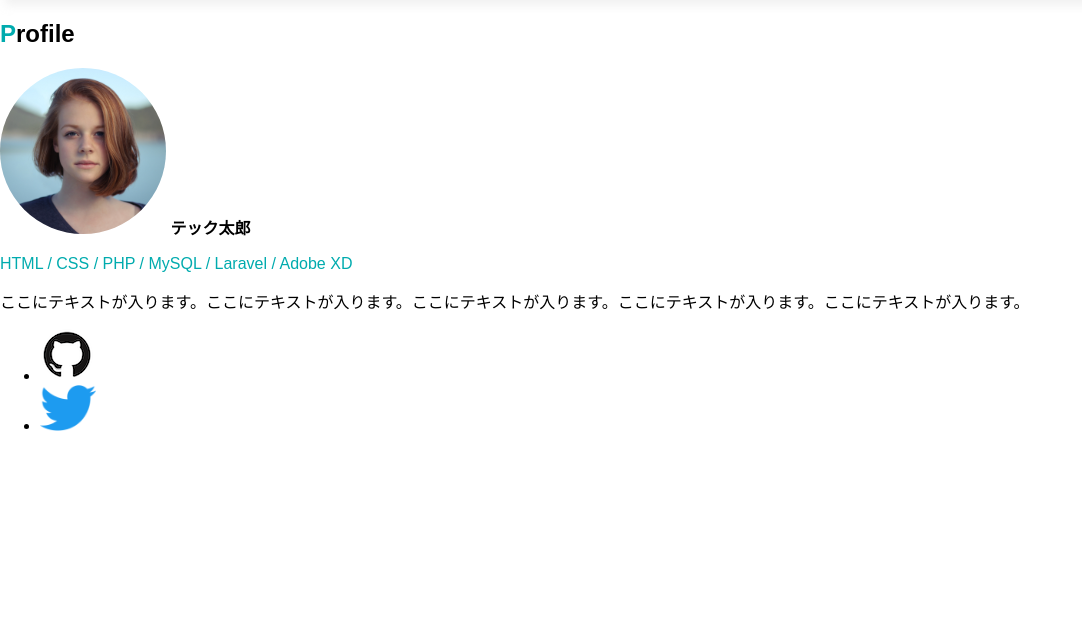
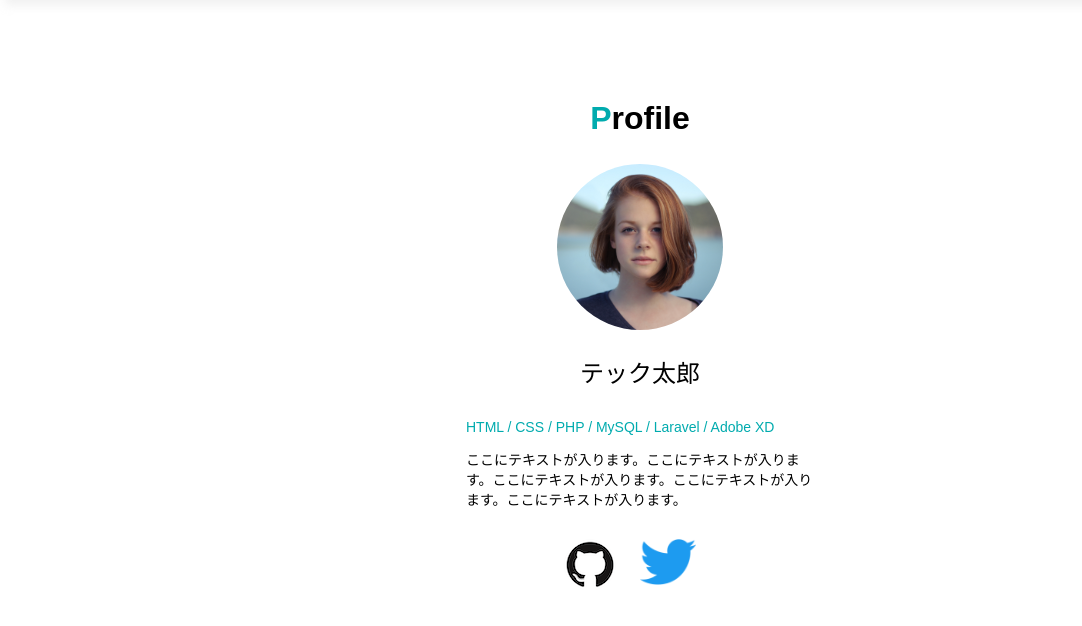
Before and after one commit to natsumikoba/portfolio, a PHP site: page / in a window 1280 px wide. Shown: the part 65-691 px from the top of the page, without its empty margins (0-1082 px from the left). Run offline with PHP 8.4, Linux system fonts and the light colour scheme.

Commit message:
Profileのレイアウト完了

```diff
--- a/style.css
+++ b/style.css
@@ -12,6 +12,10 @@ body {
     color: #00abae;
 }
 
+
+.sub-title {
+    font-size: 32px;
+}
 /* [header]のスタイルシート　*/
 
 .block-header {
@@ -26,3 +30,43 @@ body {
     text-decoration: none;
     letter-spacing: 1px;
 }
+
+/* [main]のスタイルシート */
+
+.block-main {
+    text-align: center;
+    margin: 100px 0;
+}
+
+/* [profile]のスタイルシート */
+
+.item-list {
+    width: 100%;
+    max-width: 348px;
+    margin:  0 auto;
+}
+
+.item-list b {
+    display: block;
+    font-size: 24px;
+    font-weight: normal;
+    margin: 20px 0 30px;
+}
+
+.item-list p {
+    font-size: 14px;
+    line-height: normal;
+    text-align: left;
+}
+
+.icon-list {
+    list-style: none;
+    width: 100%;
+    max-width: 247px;
+    margin: 30px auto;
+    padding: 0;
+    display: flex;
+    justify-content: center;
+}
+
+.icon-list li {margin-right: 22px;}
```
